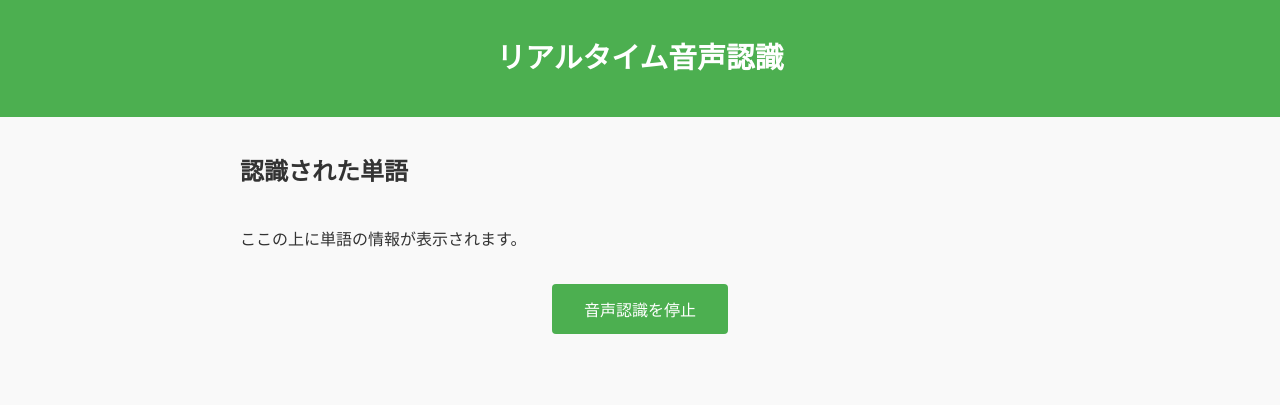
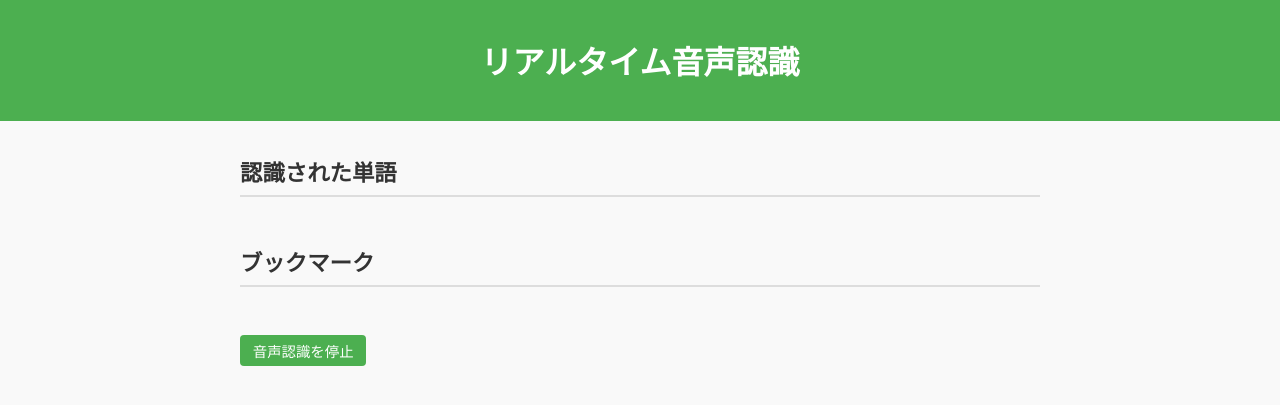
Before and after one commit to kd1321373/realtimedisplay, a Flask app: page / in a window 1280 px wide. Shown: the top 405 px of the page. Run offline with Flask 3, Linux system fonts and the light colour scheme; data that the repository does not hold is empty; some libraries are stand-ins or nearby versions.

Commit message:
プロトタイプ2_7

```diff
--- a/app.py
+++ b/app.py
@@ -26,6 +26,23 @@ recognition_failed = False
 # 5秒ごとに「音声を認識できませんでした。」を表示
 def print_error_message():
     global recognition_failed
+
+# ブックマークを保存するリスト
+bookmarks = []
+
+# ブックマーク追加
+@app.route('/bookmark', methods=['POST'])
+def add_bookmark():
+    data = request.json # type: ignore
+    word = data.get('word', None)
+    if word and word not in bookmarks:
+        bookmarks.append(word)
+    return jsonify({"status": "success", "bookmarks": bookmarks})
+
+# ブックマーク取得
+@app.route('/bookmarks', methods=['GET'])
+def get_bookmarks():
+    return jsonify({"bookmarks": bookmarks})
 
 # コールバック関数
 def audio_callback(indata, frames, time, status):
--- a/templates/index.html
+++ b/templates/index.html
@@ -6,9 +6,9 @@
     <title>リアルタイム音声認識</title>
     <script src="https://cdn.socket.io/4.0.0/socket.io.min.js"></script>
     <style>
+        /* 基本スタイル */
         body {
             font-family: Arial, sans-serif;
-            line-height: 1.6;
             margin: 0;
             padding: 0;
             background-color: #f9f9f9;
@@ -17,139 +17,183 @@
         header {
             background-color: #4CAF50;
             color: white;
-            padding: 1em 0;
+            padding: 1rem;
             text-align: center;
         }
         main {
-            padding: 1em;
+            padding: 1rem;
             max-width: 800px;
             margin: 0 auto;
         }
-        h1 {
-            text-align: center;
-            font-size: 1.8em;
+        section {
+            margin-bottom: 2rem;
         }
+        h2 {
+            font-size: 1.4rem;
+            border-bottom: 2px solid #ddd;
+            padding-bottom: 0.5rem;
+            margin-bottom: 1rem;
+        }
+
+        /* リストスタイル */
         ul {
             list-style: none;
             padding: 0;
-            margin: 1em 0;
-            max-height: 400px;
+            margin: 0;
+            max-height: 300px;
             overflow-y: auto;
         }
-        ul li {
+        li {
             background: #fff;
-            margin: 0.5em 0;
-            padding: 0.5em 1em;
+            margin: 0.5rem 0;
+            padding: 0.5rem 1rem;
             border: 1px solid #ddd;
             border-radius: 4px;
+            display: flex;
+            justify-content: space-between;
+            align-items: center;
             cursor: pointer;
             transition: background-color 0.3s;
         }
-        ul li:hover {
+        li:hover {
             background-color: #f1f1f1;
         }
-        .search-result {
-            margin-top: 1em;
-            padding: 1em;
-            background-color: #f1f1f1;
-            border: 1px solid #ddd;
-            border-radius: 4px;
-            display: none;
-        }
-        iframe {
-            width: 100%;
-            height: 400px;
-            border: none;
-        }
+
+        /* ボタンスタイル */
         button {
-            display: block;
-            margin: 2em auto 0;
-            padding: 0.8em 2em;
             background-color: #4CAF50;
             color: white;
             border: none;
             border-radius: 4px;
-            font-size: 1em;
+            padding: 0.3rem 0.8rem;
+            font-size: 0.9rem;
             cursor: pointer;
             transition: background-color 0.3s;
         }
         button:hover {
             background-color: #45a049;
         }
+
+        /* iframe スタイル */
+        iframe {
+            width: 100%;
+            height: 300px;
+            border: none;
+            margin-top: 10px;
+        }
     </style>
 </head>
 <body>
+    <!-- ヘッダー -->
     <header>
         <h1>リアルタイム音声認識</h1>
     </header>
+
+    <!-- メインコンテンツ -->
     <main>
+        <!-- 認識された単語リスト -->
         <section>
             <h2>認識された単語</h2>
             <ul id="text-list"></ul>
         </section>
-        <section id="display-area">
-            <p>ここの上に単語の情報が表示されます。</p>
+
+        <!-- ブックマークリスト -->
+        <section>
+            <h2>ブックマーク</h2>
+            <ul id="bookmark-list"></ul>
         </section>
+
+        <!-- 停止ボタン -->
         <button id="stop-button">音声認識を停止</button>
     </main>
 
     <script>
         const socket = io.connect('http://127.0.0.1:5000');
+        const textList = document.getElementById('text-list');
+        const bookmarkList = document.getElementById('bookmark-list');
 
-        // WebSocket接続の成功時にメッセージを表示
-        socket.on('connect', function () {
-            console.log('WebSocket 接続成功');
-        });
+        // Wikipediaを表示するiframeを管理
+        let activeFrame;
 
-        // 新しい単語リストを受信したら既存のリストに追加
-        socket.on('new_text', function (words) {
-            console.log('新しい単語:', words);  // デバッグ用
-            const list = document.getElementById('text-list');
+        // Wikipediaをトグル表示する関数
+        function toggleWikipedia(word, parent) {
+            // 既存のiframeがある場合は削除
+            if (activeFrame) {
+                activeFrame.remove();
+                activeFrame = null;
 
-            // 現在のスクロール位置を保存
-            const atTop = list.scrollTop === 0;
+                // 同じ要素を再クリックした場合は終了
+                if (parent.dataset.active) {
+                    delete parent.dataset.active;
+                    return;
+                }
+            }
 
-            words.forEach(word => {
+            // 新しいiframeを作成して表示
+            const iframe = document.createElement('iframe');
+            iframe.src = `https://ja.wikipedia.org/wiki/${encodeURIComponent(word)}`;
+            parent.appendChild(iframe);
+            activeFrame = iframe;
+            parent.dataset.active = 'true';
+        }
+
+        // ブックマークをサーバーに追加する関数
+        function addBookmark(word) {
+            fetch('/bookmark', {
+                method: 'POST',
+                headers: { 'Content-Type': 'application/json' },
+                body: JSON.stringify({ word })
+            })
+            .then(response => response.json())
+            .then(data => updateBookmarkList(data.bookmarks))
+            .catch(console.error);
+        }
+
+        // ブックマークリストを更新する関数
+        function updateBookmarkList(bookmarks) {
+            bookmarkList.innerHTML = ''; // クリア
+            bookmarks.forEach(word => createListItem(word, bookmarkList, true));
+        }
+
+        // リスト項目を作成する関数
+        function createListItem(word, parentList, isBookmark = false) {
             const listItem = document.createElement('li');
             listItem.textContent = word;
 
-                // クリック時にWikipediaを表示
-                listItem.addEventListener('click', function () {
-                    // 既に検索結果が表示されていたら隠す
-                    let existingResult = listItem.querySelector('.search-result');
-                    if (existingResult) {
-                        existingResult.style.display = existingResult.style.display === 'none' ? 'block' : 'none';
-                    } else {
-                        // 新しい検索結果を追加
-                        const searchResult = document.createElement('div');
-                        searchResult.classList.add('search-result');
-                        searchResult.innerHTML = `<iframe src="https://ja.wikipedia.org/wiki/${encodeURIComponent(word)}"></iframe>`;
-                        listItem.appendChild(searchResult);
-                        searchResult.style.display = 'block';
+            // Wikipedia表示のトグル
+            listItem.addEventListener('click', () => toggleWikipedia(word, listItem));
+
+            // ブックマークボタンを追加（認識された単語のみ）
+            if (!isBookmark) {
+                const bookmarkButton = document.createElement('button');
+                bookmarkButton.textContent = 'ブックマーク';
+                bookmarkButton.addEventListener('click', (e) => {
+                    e.stopPropagation(); // クリックイベントの伝播を防止
+                    addBookmark(word);
+                });
+                listItem.appendChild(bookmarkButton);
             }
+
+            parentList.insertBefore(listItem, parentList.firstChild);
+        }
+
+        // サーバーから新しい単語リストを受信
+        socket.on('new_text', function (words) {
+            words.forEach(word => createListItem(word, textList));
         });
 
-                // リストの最上部に追加
-                list.insertBefore(listItem, list.firstChild);
-            });
+        // 初期ロード時にブックマークを取得
+        fetch('/bookmarks')
+            .then(response => response.json())
+            .then(data => updateBookmarkList(data.bookmarks))
+            .catch(console.error);
 
-            // スクロール位置を調整
-            if (atTop) {
-                list.scrollTop = 0;
-            }
-        });
-
-        // 停止ボタンの動作
-        document.getElementById('stop-button').addEventListener('click', function () {
-            fetch('/stop', {
-                method: 'POST'
-            })
-            .then(response => response.json())
-            .then(data => {
-                alert("音声認識を停止しました。");
-            })
+        // 音声認識停止ボタンの動作
+        document.getElementById('stop-button').addEventListener('click', () => {
+            fetch('/stop', { method: 'POST' })
+                .then(() => alert("音声認識を停止しました。"))
                 .catch(error => {
-                console.error('Error:', error);
+                    console.error(error);
                     alert("サーバーが停止しました。");
                 });
         });
```
Lines whose indentation alone changed are shown as unchanged.
